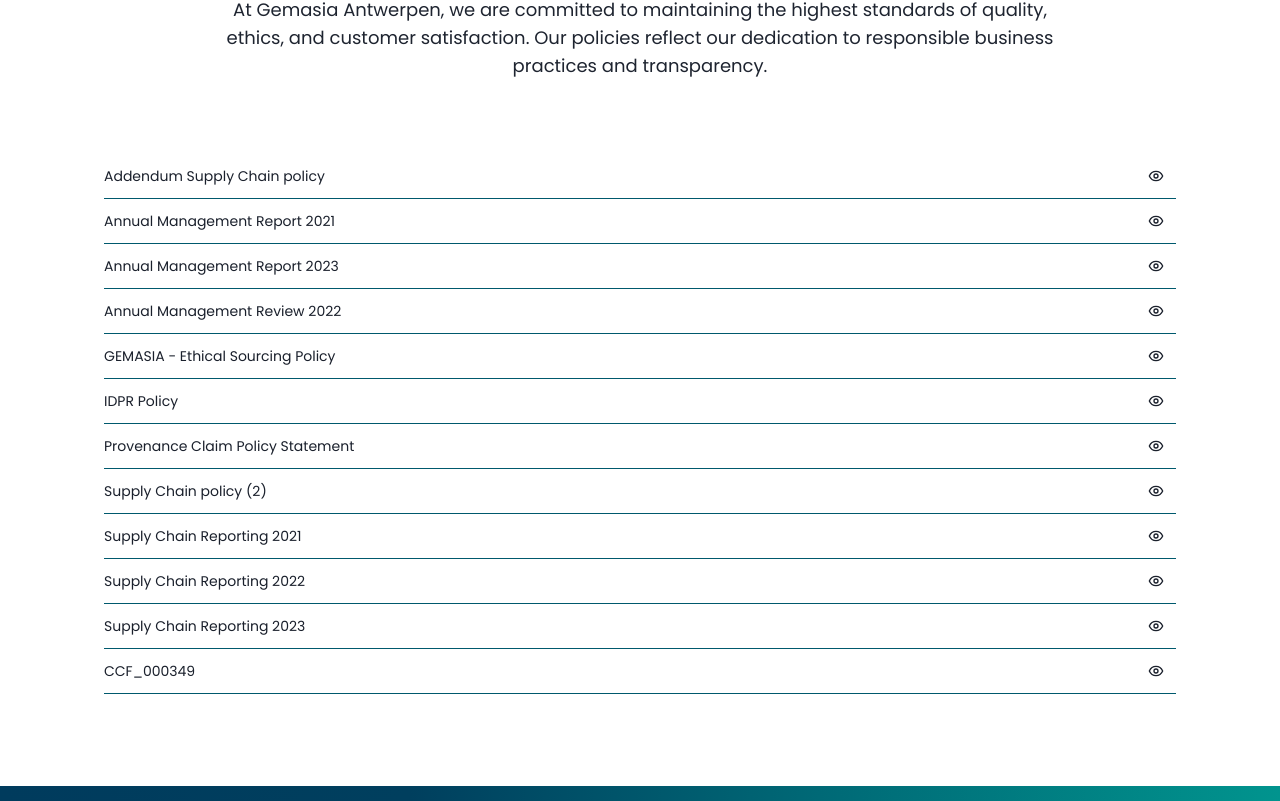
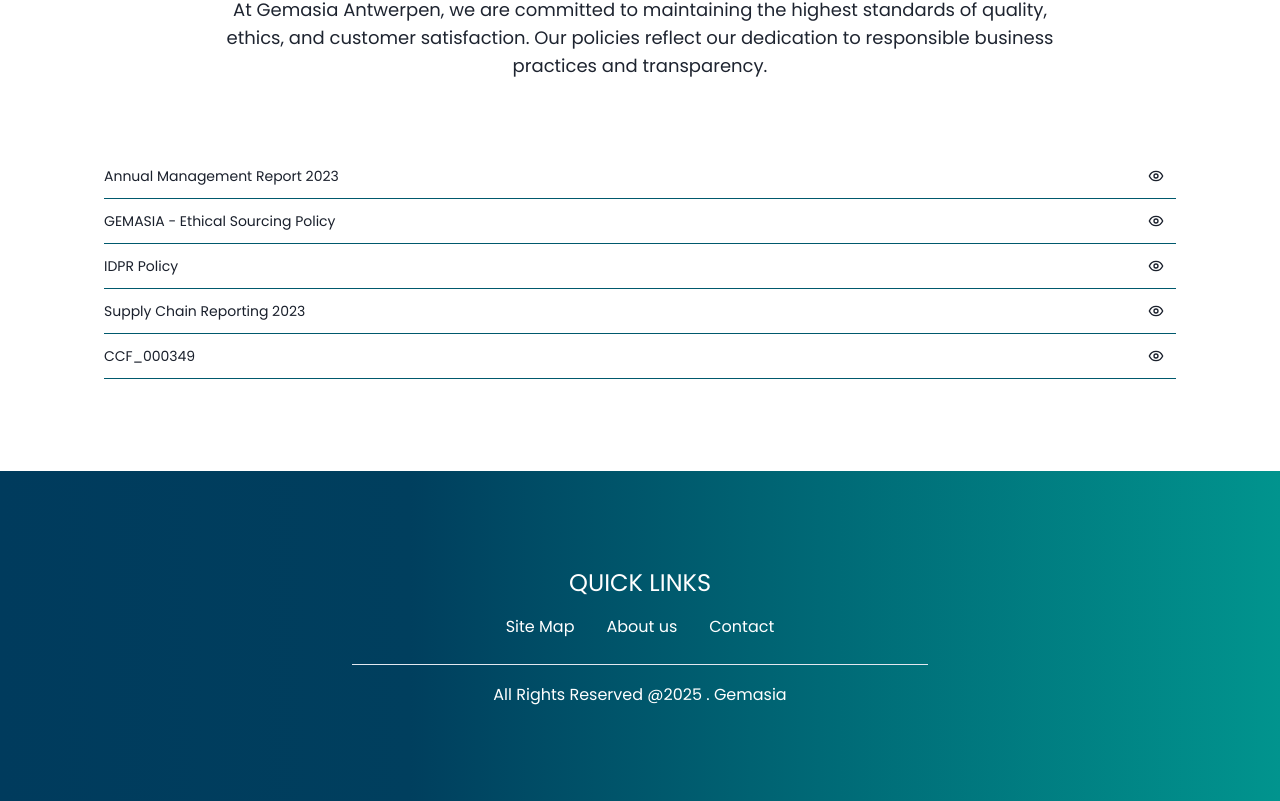
Before and after one commit to shailu7039/Gemasia, a React (Create React App) app: page /policy in a window 1280 px wide. Shown: the part 728-1529 px from the top of the page. Built offline with nearby package versions, Linux system fonts and the light colour scheme.

Commit message:
policy document remove

```diff
--- a/src/view/pages/policy/components/PolicyDocument.js
+++ b/src/view/pages/policy/components/PolicyDocument.js
@@ -24,22 +24,22 @@
   //   setdisclosure(!disclosure)
   // }
   const disclosures=[
-    {
-      title:"Addendum Supply Chain policy",
-      pdf:pdf
-    },
-    {
-      title:"Annual Management Report 2021",
-      pdf:pdf1
-    },
+    // {
+    //   title:"Addendum Supply Chain policy",
+    //   pdf:pdf
+    // },
+    // {
+    //   title:"Annual Management Report 2021",
+    //   pdf:pdf1
+    // },
     {
       title:"Annual Management Report 2023",
       pdf:pdf2
     },
-    {
-      title:"Annual Management Review 2022",
-      pdf:pdf3
-    },
+    // {
+    //   title:"Annual Management Review 2022",
+    //   pdf:pdf3
+    // },
     {
       title:"GEMASIA - Ethical Sourcing Policy",
       pdf:pdf4
@@ -48,22 +48,22 @@
       title:"IDPR Policy",
       pdf:pdf5
     },
-    {
-      title:"Provenance Claim Policy Statement",
-      pdf:pdf6
-    },
-    {
-      title:"Supply Chain policy (2)",
-      pdf:pdf7
-    },
-    {
-      title:"Supply Chain Reporting 2021",
-      pdf:pdf8
-    },
-    {
-      title:"Supply Chain Reporting 2022",
-      pdf:pdf9
-    },
+    // {
+    //   title:"Provenance Claim Policy Statement",
+    //   pdf:pdf6
+    // },
+    // {
+    //   title:"Supply Chain policy (2)",
+    //   pdf:pdf7
+    // },
+    // {
+    //   title:"Supply Chain Reporting 2021",
+    //   pdf:pdf8
+    // },
+    // {
+    //   title:"Supply Chain Reporting 2022",
+    //   pdf:pdf9
+    // },
     {
       title:"Supply Chain Reporting 2023",
       pdf:pdf10
```
